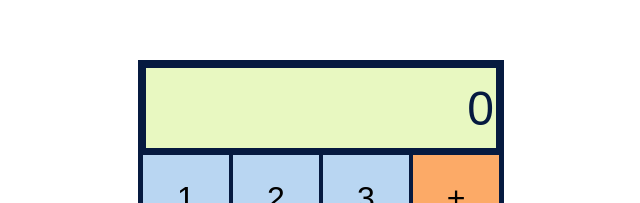
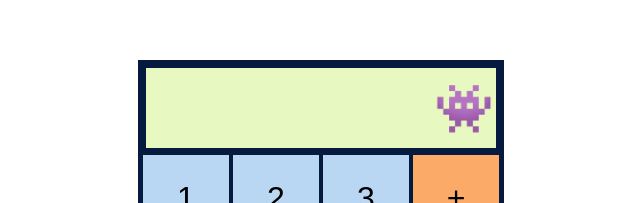
Before and after one commit to scare-destiny/calculator, a plain HTML site: page index.html in a window 1280 px wide. Shown: the part 112-315 px from the top of the page, without its empty margins (319-959 px from the left). Drawn offline with Linux system fonts and the light colour scheme.

```diff
--- a/index.html
+++ b/index.html
@@ -12,7 +12,7 @@
 
 <body>
 	<div class="container">
-		<input type="text" name="display" id="display" value="" readonly placeholder="0">
+		<input type="text" name="display" id="display" value="" readonly placeholder="👾">
 		<button class="num" value="1">1</button>
 		<button class="num" value="2">2</button>
 		<button class="num" value="3">3</button>
```
